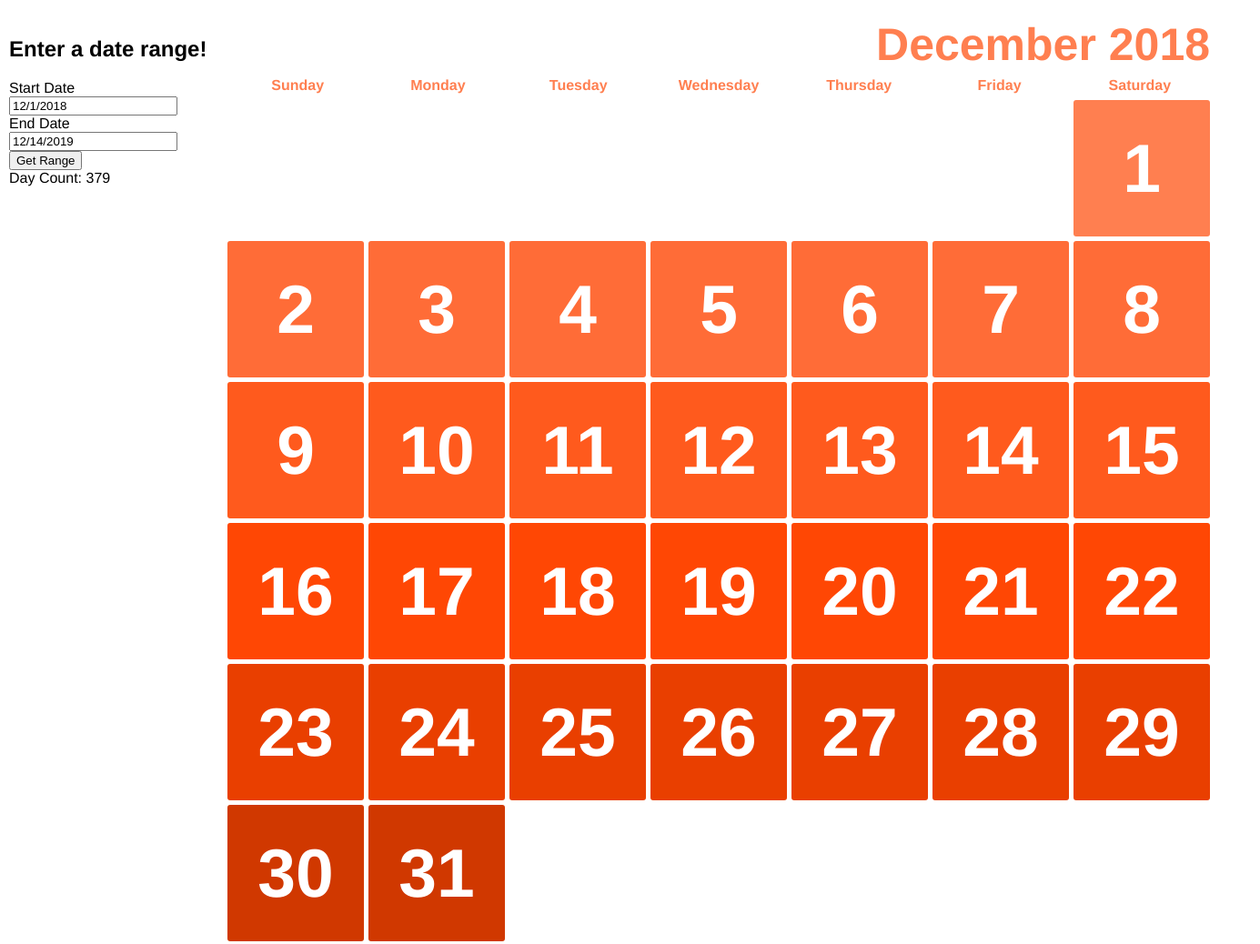
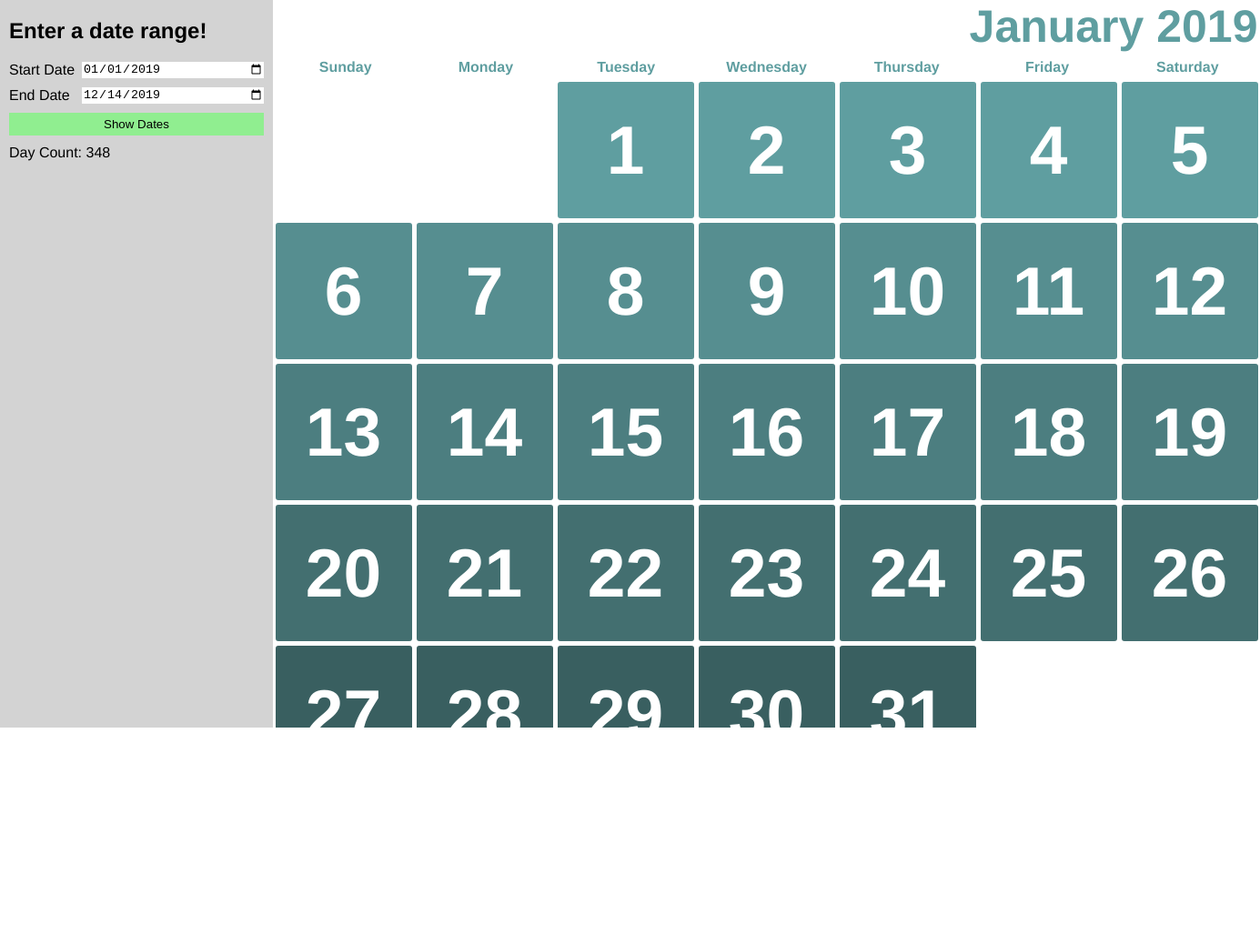
Before and after one commit to TravisL12/date_ranges, a plain HTML site: page index.html in a window 1280 px wide. Shown: the top 1038 px of the page at 91% size, 1385 px wide, since content can reach past the window. After the commit the page ends 800 px from the top, so only its background shows below. Drawn offline with Linux system fonts and the light colour scheme.

Commit message:
Nice and gridded

```diff
--- a/index.html
+++ b/index.html
@@ -10,13 +10,17 @@
         <h2>Enter a date range!</h2>
         <div class="calendar--date-input-field">
           <label>Start Date</label>
-          <input type="text" id="start" />
+          <input type="date" id="start" />
         </div>
         <div class="calendar--date-input-field">
           <label>End Date</label>
-          <input type="text" id="end" />
+          <input type="date" id="end" />
         </div>
-        <button id="submit-dates">Get Range</button>
+
+        <div class="calendar--date-input-field">
+          <input type="button" id="submit-dates" value="Show Dates" />
+        </div>
+
         <div id="date-count"></div>
       </div>
       <div class="calendar--view" id="json-dates"></div>
--- a/public/sass/application.scss
+++ b/public/sass/application.scss
@@ -1,4 +1,5 @@
 $tile-width: 150px;
+$grid-gap: 5px;
 $light-gray: #fbfbfb;
 
 // Colors for tiles of months
@@ -82,26 +83,48 @@ body {
 
 .calendar {
   display: grid;
-  grid-template-columns: 250px 1fr;
-  margin: 20px 0;
+  grid-template-columns: 300px minmax(($tile-width + $grid-gap) * 7, 1fr);
+  grid-template-rows: 100vh;
 }
 
 .calendar--date-input {
   padding: 0 10px;
+  background: lightgray;
 }
 
 .calendar--date-input-field {
+  display: flex;
+  margin-bottom: 10px;
   label {
     width: 80px;
-    display: inline-block;
   }
+  input {
+    flex: 1;
+  }
+  input[type="date"] {
+    border: none;
+  }
+
+  input[type="button"] {
+    background: lightgreen;
+    border: none;
+    border-radius: 0;
+    padding: 5px 0;
+  }
+}
+
+.calendar--view {
+  display: flex;
+  flex-direction: column;
+  align-items: center;
+  overflow-y: scroll;
 }
 
 .month {
   display: grid;
   grid-template-columns: repeat(7, $tile-width);
   grid-template-rows: 60px 20px 1fr;
-  grid-gap: 5px;
+  grid-gap: $grid-gap;
 }
 
 .month--name {
@@ -130,7 +153,7 @@ body {
   grid-row: 3;
   display: grid;
   grid-template-columns: repeat(7, $tile-width);
-  grid-gap: 5px;
+  grid-gap: $grid-gap;
 }
 
 .week--tile {
--- a/public/scripts/application.js
+++ b/public/scripts/application.js
@@ -29,8 +29,12 @@ const WEEK_DAY_ELEMENTS = DAY_NAMES.map(
   day => `<div class="month--header-day">${day}</div>`
 ).join("");
 
+function zeroPad(num) {
+  return `0${num}`.slice(-2);
+}
+
 function dateString({ month, day, year }) {
-  return [month + 1, day, year].join("/");
+  return [year, zeroPad(month + 1), zeroPad(day)].join("-");
 }
 
 function dateTile(date) {
@@ -69,8 +73,8 @@ function buildMonth(dates) {
 }
 
 function getDateRange() {
-  const start = new Date(startDateEl.value);
-  const end = new Date(endDateEl.value);
+  const start = new Date(startDateEl.value.split("-"));
+  const end = new Date(endDateEl.value.split("-"));
   let countDays = 0;
 
   const daysOfYear = {};
@@ -105,10 +109,7 @@ const dateSubmit = document.getElementById("submit-dates");
 const countEl = document.getElementById("date-count");
 const calendarEl = document.getElementById("json-dates");
 const defaultEnd = new Date();
-const defaultStart = new Date(
-  defaultEnd.getFullYear() - 1,
-  defaultEnd.getMonth()
-);
+const defaultStart = new Date(defaultEnd.getFullYear(), 0);
 
 startDateEl.value = dateString(dateTile(defaultStart));
 endDateEl.value = dateString(dateTile(defaultEnd));
```
Also changed, not shown: public/styles/application.css.
